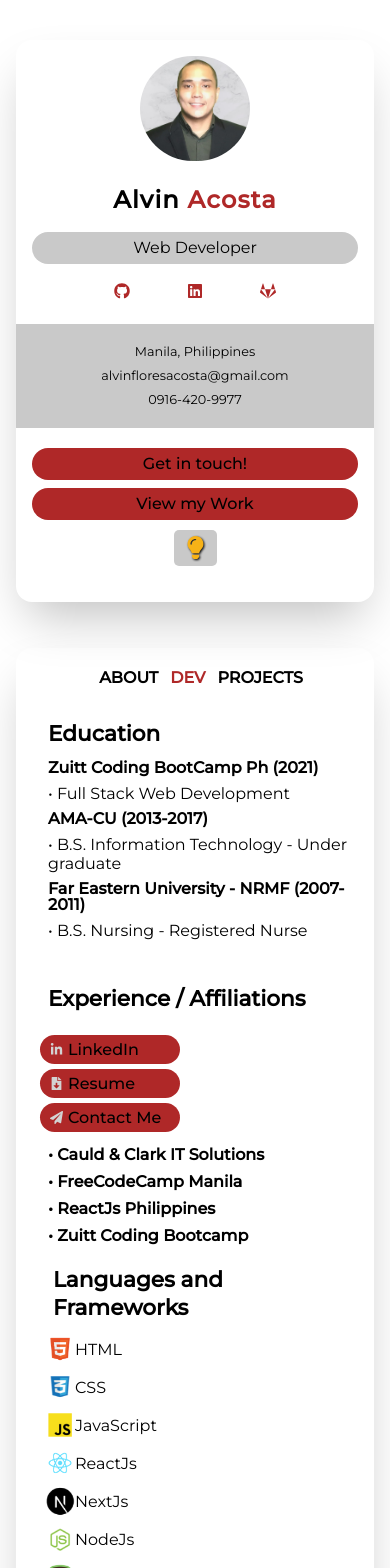
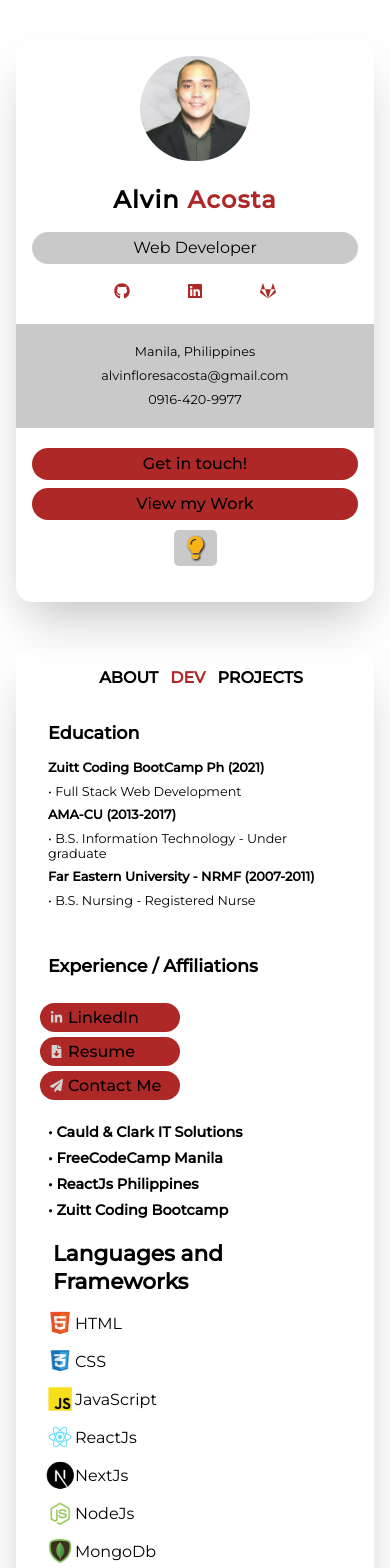
Before and after one commit to Exx-hub/nextjs-portfolio, a Next.js app: page /dev in a window 390 px wide. Shown: the top 1568 px of the page. Built offline with nearby package versions, Linux system fonts and the light colour scheme.

Commit message:
Finish media queries for all views and devices

```diff
--- a/data.js
+++ b/data.js
@@ -46,7 +46,7 @@ export const skills = [
 export const projects = [
 	{
 		image: "/projectImages/cmd.png",
-		title: "CMD Pioneer Construction Corp.",
+		title: "CMD Pioneer Construction",
 		live: "https://cmdpioneerccph.netlify.app/",
 		srcCode: "https://github.com/Exx-hub/cmdpioneerph",
 	},
--- a/pages/dev.js
+++ b/pages/dev.js
@@ -95,7 +95,7 @@ const dev = () => {
 						initial={{ x: 0 }}
 						animate={{ x: 5 }}
 						transition={{ type: "spring", stiffness: 500 }}
-						className="tools and software"
+						className={styles.tools}
 					>
 						<h4>Tools and Software</h4>
 						<div className={styles.techGrid}>
--- a/styles/Dev.module.css
+++ b/styles/Dev.module.css
@@ -1,6 +1,6 @@
 .devContainer {
 	padding: 0rem 1.5rem;
-	height: 55vh;
+	height: 58vh;
 	overflow-y: scroll;
 }
 
@@ -104,4 +104,26 @@
 	.listDiv {
 		grid-column: span 12 / span 12;
 	}
+	.devTop {
+		grid-template-columns: repeat(auto-fit, minmax(250px, 1fr));
+	}
+	.devTop h5,
+	.devTop p {
+		font-size: 0.8rem;
+	}
+	.devTop h4 {
+		font-size: 1.1rem;
+	}
+	.devTop h6 {
+		font-size: 0.9rem;
+	}
+	.devBottom {
+		grid-template-columns: repeat(auto-fit, minmax(250px, 1fr));
+	}
+	.tools {
+		margin-bottom: 20px;
+	}
+	.ctaDiv {
+		margin-bottom: 10px;
+	}
 }
--- a/styles/Home.module.css
+++ b/styles/Home.module.css
@@ -21,7 +21,7 @@
 	overflow-y: scroll;
 }
 .cardsContainer > h3 {
-	font-weight: 600;
+	font-weight: normal;
 	margin-top: 0.5rem;
 	margin-bottom: 0.75rem;
 	font-size: 1.25rem;
@@ -31,6 +31,7 @@
 }
 .cardsContainer span {
 	color: rgb(175, 40, 40);
+	font-weight: bolder;
 }
 
 .cardGrid {
```
Also changed, not shown: styles/Projects.module.css (+9 -1 lines).
